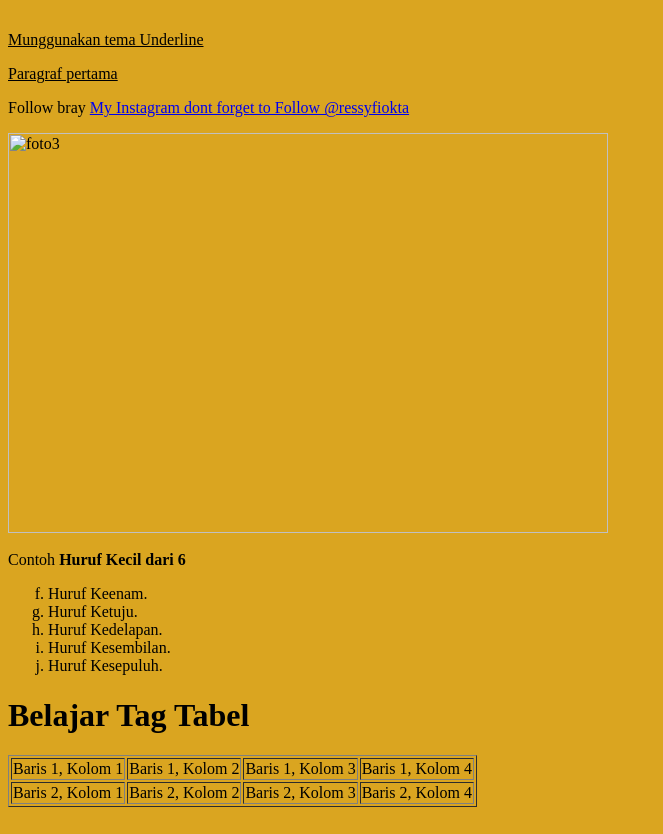
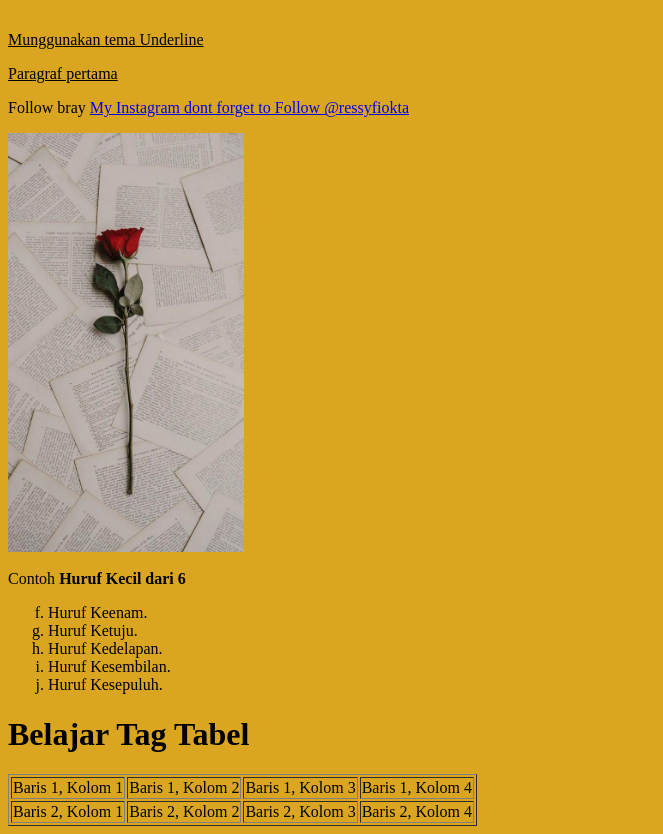
Before and after one commit to ressyfiokta/ressyfiokta.github.io, a plain HTML site: page Praktikum/Praktikum 1/Bagian Ketiga.html in a window 1280 px wide. Shown: the part 87-921 px from the top of the page, without its empty margins (0-663 px from the left). Drawn offline with Linux system fonts and the light colour scheme.

Commit message:
Update Bagian Ketiga.html

```diff
--- a/Praktikum/Praktikum 1/Bagian Ketiga.html
+++ b/Praktikum/Praktikum 1/Bagian Ketiga.html
@@ -12,7 +12,7 @@
    <p>Follow bray
 			<a href="https://www.instagram.com/ressyfiokta/">My Instagram dont forget to Follow @ressyfiokta</a></p>
 
-	<img src="/foto/foto3.jpeg" alt="foto3" width="600" height="400"> <br></br>
+	<img src="/foto/foto3.jpg" alt="foto3" width="236" height="419"> <br></br>
 
    <td>
             Contoh <b> Huruf Kecil dari 6</b>
```
